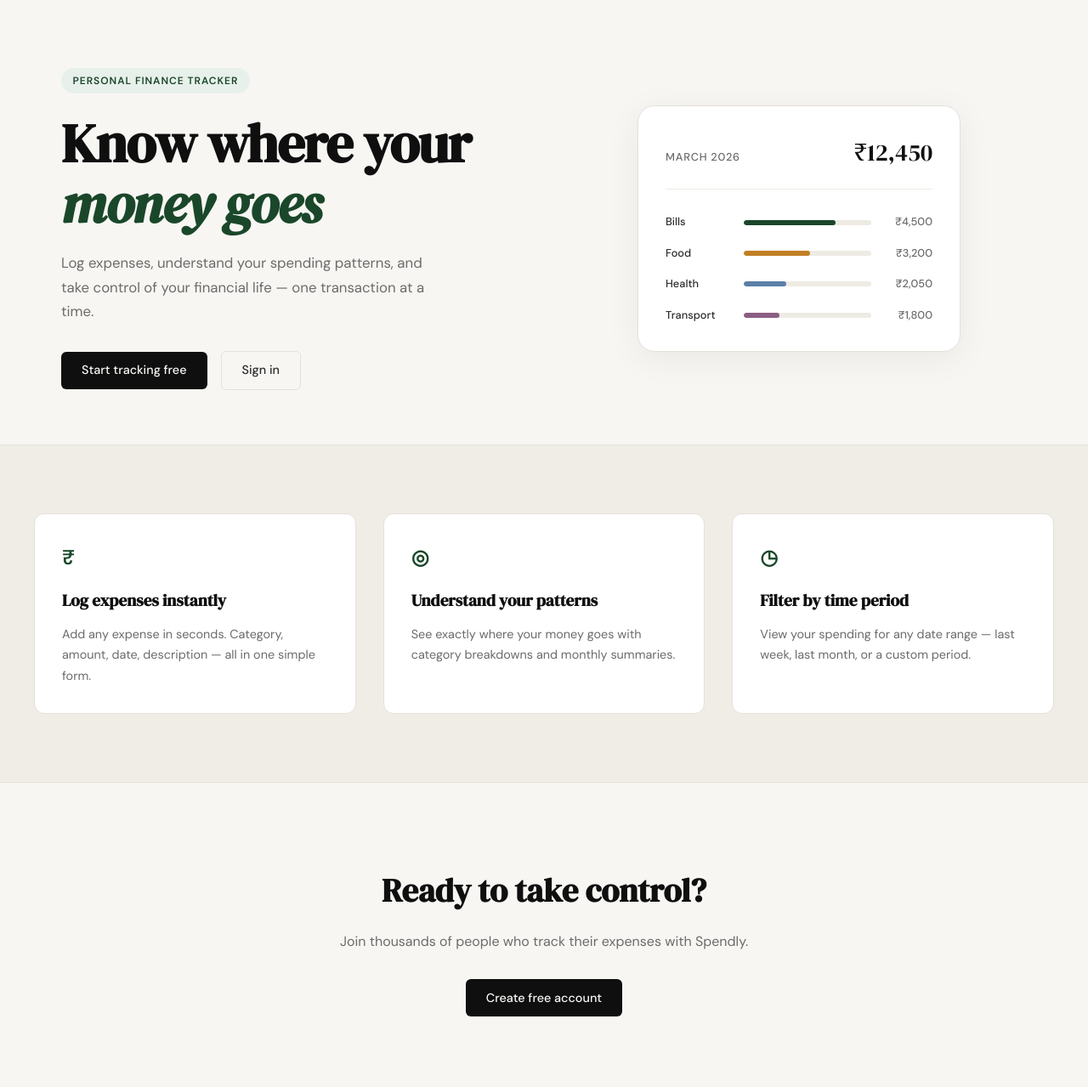
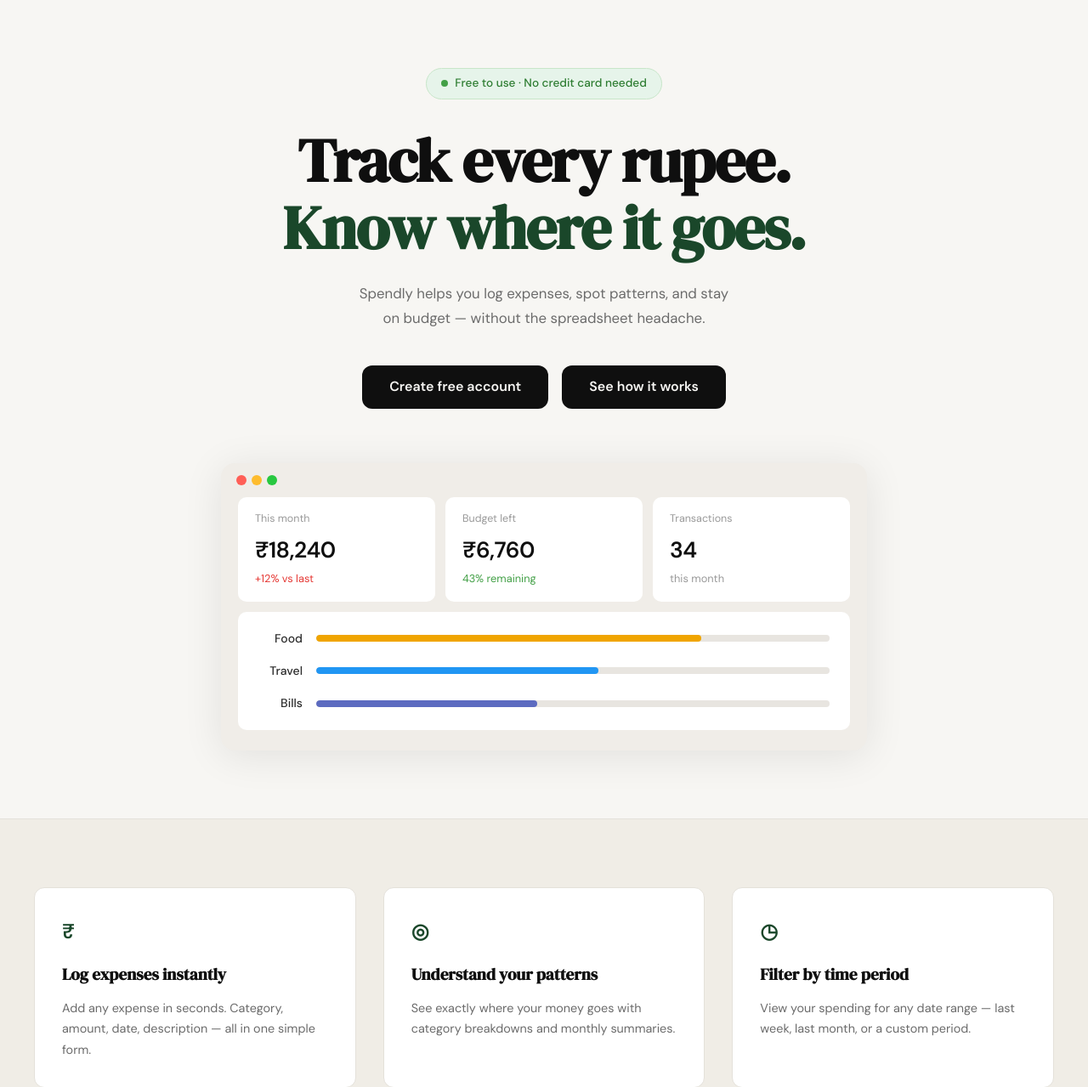
Before and after one commit to ROHIT-ONGIT/spendly, a Flask app: page / in a window 1280 px wide. Shown: the part 61-1340 px from the top of the page at 85% size. Run offline with Flask 3, Linux system fonts and the light colour scheme.

Commit message:
landing: redesign hero section to match mockup

```diff
--- /dev/null
+++ b/static/css/landing.css
@@ -0,0 +1,215 @@
+/* ------------------------------------------------------------------ */
+/* Hero — centered single-column layout (overrides style.css grid)     */
+/* ------------------------------------------------------------------ */
+
+.hero {
+    display: flex;
+    flex-direction: column;
+    align-items: center;
+    text-align: center;
+    padding: 5rem 2rem 5rem;
+    max-width: 860px;
+    margin: 0 auto;
+    gap: 0;
+}
+
+/* Badge pill */
+.hero-pill {
+    display: inline-flex;
+    align-items: center;
+    gap: 0.5rem;
+    background: #e6f4ea;
+    color: #2e7d32;
+    border: 1px solid #c8e6c9;
+    border-radius: 999px;
+    padding: 0.4rem 1.1rem;
+    font-size: 0.85rem;
+    font-weight: 500;
+    margin-bottom: 2rem;
+}
+
+.hero-pill-dot {
+    width: 8px;
+    height: 8px;
+    background: #43a047;
+    border-radius: 50%;
+    flex-shrink: 0;
+}
+
+/* Heading */
+.hero-title {
+    font-family: var(--font-display);
+    font-size: clamp(2.6rem, 6vw, 4.5rem);
+    line-height: 1.1;
+    color: var(--ink);
+    margin-bottom: 1.5rem;
+    letter-spacing: -0.02em;
+}
+
+.hero-title-accent {
+    display: block;
+    color: var(--accent);
+}
+
+/* Subtitle */
+.hero-subtitle {
+    font-size: 1.05rem;
+    color: var(--ink-muted);
+    line-height: 1.75;
+    max-width: 580px;
+    margin-bottom: 2.5rem;
+}
+
+/* CTA buttons */
+.hero-actions {
+    display: flex;
+    gap: 1rem;
+    justify-content: center;
+    margin-bottom: 4rem;
+}
+
+.hero-btn {
+    display: inline-block;
+    background: var(--ink);
+    color: var(--paper);
+    padding: 0.8rem 2rem;
+    border-radius: var(--radius-md);
+    font-family: var(--font-body);
+    font-size: 1rem;
+    font-weight: 600;
+    transition: background 0.2s;
+    text-decoration: none;
+}
+
+.hero-btn:hover { background: var(--accent); }
+
+/* ------------------------------------------------------------------ */
+/* Dashboard mockup                                                    */
+/* ------------------------------------------------------------------ */
+
+.hero-dashboard {
+    width: 100%;
+    max-width: 760px;
+    background: #f0ede8;
+    border-radius: 16px;
+    overflow: hidden;
+    box-shadow: 0 6px 48px rgba(0, 0, 0, 0.09);
+}
+
+.dash-titlebar {
+    display: flex;
+    align-items: center;
+    gap: 6px;
+    padding: 14px 18px;
+}
+
+.dash-dot {
+    width: 12px;
+    height: 12px;
+    border-radius: 50%;
+    display: inline-block;
+}
+
+.dash-dot-red    { background: #ff5f57; }
+.dash-dot-yellow { background: #febc2e; }
+.dash-dot-green  { background: #28c840; }
+
+.dash-body {
+    padding: 0 1.25rem 1.5rem;
+    display: flex;
+    flex-direction: column;
+    gap: 0.75rem;
+}
+
+/* Stat cards */
+.dash-stats {
+    display: grid;
+    grid-template-columns: repeat(3, 1fr);
+    gap: 0.75rem;
+}
+
+.dash-stat-card {
+    background: #fff;
+    border-radius: 10px;
+    padding: 1rem 1.25rem;
+    text-align: left;
+}
+
+.dash-stat-label {
+    font-size: 0.78rem;
+    color: #999;
+    margin-bottom: 0.3rem;
+}
+
+.dash-stat-value {
+    font-size: 1.65rem;
+    font-weight: 700;
+    color: var(--ink);
+    margin-bottom: 0.2rem;
+    letter-spacing: -0.02em;
+}
+
+.dash-stat-sub {
+    font-size: 0.8rem;
+    color: #999;
+}
+
+.dash-sub-red   { color: #e53935; }
+.dash-sub-green { color: #43a047; }
+
+/* Category bars */
+.dash-categories {
+    background: #fff;
+    border-radius: 10px;
+    padding: 1.25rem 1.5rem;
+    display: flex;
+    flex-direction: column;
+    gap: 1rem;
+}
+
+.dash-cat-row {
+    display: grid;
+    grid-template-columns: 52px 1fr;
+    align-items: center;
+    gap: 1rem;
+}
+
+.dash-cat-name {
+    font-size: 0.875rem;
+    font-weight: 500;
+    color: var(--ink-soft);
+    text-align: right;
+}
+
+.dash-bar-track {
+    height: 8px;
+    background: #e8e5e0;
+    border-radius: 999px;
+    overflow: hidden;
+}
+
+.dash-bar {
+    height: 100%;
+    border-radius: 999px;
+}
+
+.dash-bar-orange { background: #f0a500; }
+.dash-bar-blue   { background: #2196f3; }
+.dash-bar-purple { background: #5c6bc0; }
+
+/* ------------------------------------------------------------------ */
+/* Responsive                                                          */
+/* ------------------------------------------------------------------ */
+
+@media (max-width: 640px) {
+    .hero-subtitle br { display: none; }
+
+    .hero-actions {
+        flex-direction: column;
+        width: 100%;
+    }
+
+    .hero-btn { width: 100%; text-align: center; }
+
+    .dash-stats { grid-template-columns: 1fr; }
+}
--- a/templates/landing.html
+++ b/templates/landing.html
@@ -2,66 +2,82 @@
 
 {% block title %}Spendly — Track Every Rupee{% endblock %}
 
+{% block head %}
+<link rel="stylesheet" href="{{ url_for('static', filename='css/landing.css') }}">
+{% endblock %}
+
 {% block content %}
 
 <section class="hero">
-    <div class="hero-inner">
-        <div class="hero-badge">Personal Finance Tracker</div>
-        <h1 class="hero-title">
-            Know where your<br>
-            <em>money goes</em>
-        </h1>
-        <p class="hero-subtitle">
-            Log expenses, understand your spending patterns,
-            and take control of your financial life —
-            one transaction at a time.
-        </p>
-        <div class="hero-actions">
-            <a href="{{ url_for('register') }}" class="btn-primary">Start tracking free</a>
-            <a href="{{ url_for('login') }}" class="btn-ghost">Sign in</a>
+    <div class="hero-pill">
+        <span class="hero-pill-dot"></span>
+        Free to use · No credit card needed
+    </div>
+
+    <h1 class="hero-title">
+        Track every rupee.<br>
+        <span class="hero-title-accent">Know where it goes.</span>
+    </h1>
+
+    <p class="hero-subtitle">
+        Spendly helps you log expenses, spot patterns, and stay<br>
+        on budget — without the spreadsheet headache.
+    </p>
+
+    <div class="hero-actions">
+        <a href="{{ url_for('register') }}" class="hero-btn">Create free account</a>
+        <a href="#features" class="hero-btn">See how it works</a>
+    </div>
+
+    <div class="hero-dashboard">
+        <div class="dash-titlebar">
+            <span class="dash-dot dash-dot-red"></span>
+            <span class="dash-dot dash-dot-yellow"></span>
+            <span class="dash-dot dash-dot-green"></span>
         </div>
-    </div>
-    <div class="hero-visual">
-        <div class="mock-card">
-            <div class="mock-card-header">
-                <span class="mock-label">March 2026</span>
-                <span class="mock-total">₹12,450</span>
+        <div class="dash-body">
+            <div class="dash-stats">
+                <div class="dash-stat-card">
+                    <p class="dash-stat-label">This month</p>
+                    <p class="dash-stat-value">₹18,240</p>
+                    <p class="dash-stat-sub dash-sub-red">+12% vs last</p>
+                </div>
+                <div class="dash-stat-card">
+                    <p class="dash-stat-label">Budget left</p>
+                    <p class="dash-stat-value">₹6,760</p>
+                    <p class="dash-stat-sub dash-sub-green">43% remaining</p>
+                </div>
+                <div class="dash-stat-card">
+                    <p class="dash-stat-label">Transactions</p>
+                    <p class="dash-stat-value">34</p>
+                    <p class="dash-stat-sub">this month</p>
+                </div>
             </div>
-            <div class="mock-bars">
-                <div class="mock-bar-row">
-                    <span class="mock-cat">Bills</span>
-                    <div class="mock-bar-track">
-                        <div class="mock-bar" style="width: 72%"></div>
+            <div class="dash-categories">
+                <div class="dash-cat-row">
+                    <span class="dash-cat-name">Food</span>
+                    <div class="dash-bar-track">
+                        <div class="dash-bar dash-bar-orange" style="width: 75%"></div>
                     </div>
-                    <span class="mock-amt">₹4,500</span>
                 </div>
-                <div class="mock-bar-row">
-                    <span class="mock-cat">Food</span>
-                    <div class="mock-bar-track">
-                        <div class="mock-bar mock-bar-2" style="width: 52%"></div>
+                <div class="dash-cat-row">
+                    <span class="dash-cat-name">Travel</span>
+                    <div class="dash-bar-track">
+                        <div class="dash-bar dash-bar-blue" style="width: 55%"></div>
                     </div>
-                    <span class="mock-amt">₹3,200</span>
                 </div>
-                <div class="mock-bar-row">
-                    <span class="mock-cat">Health</span>
-                    <div class="mock-bar-track">
-                        <div class="mock-bar mock-bar-3" style="width: 33%"></div>
+                <div class="dash-cat-row">
+                    <span class="dash-cat-name">Bills</span>
+                    <div class="dash-bar-track">
+                        <div class="dash-bar dash-bar-purple" style="width: 43%"></div>
                     </div>
-                    <span class="mock-amt">₹2,050</span>
-                </div>
-                <div class="mock-bar-row">
-                    <span class="mock-cat">Transport</span>
-                    <div class="mock-bar-track">
-                        <div class="mock-bar mock-bar-4" style="width: 28%"></div>
-                    </div>
-                    <span class="mock-amt">₹1,800</span>
                 </div>
             </div>
         </div>
     </div>
 </section>
 
-<section class="features">
+<section class="features" id="features">
     <div class="features-inner">
         <div class="feature-card">
             <div class="feature-icon">₹</div>
```
Also changed, not shown: spendly.jpeg (added).
